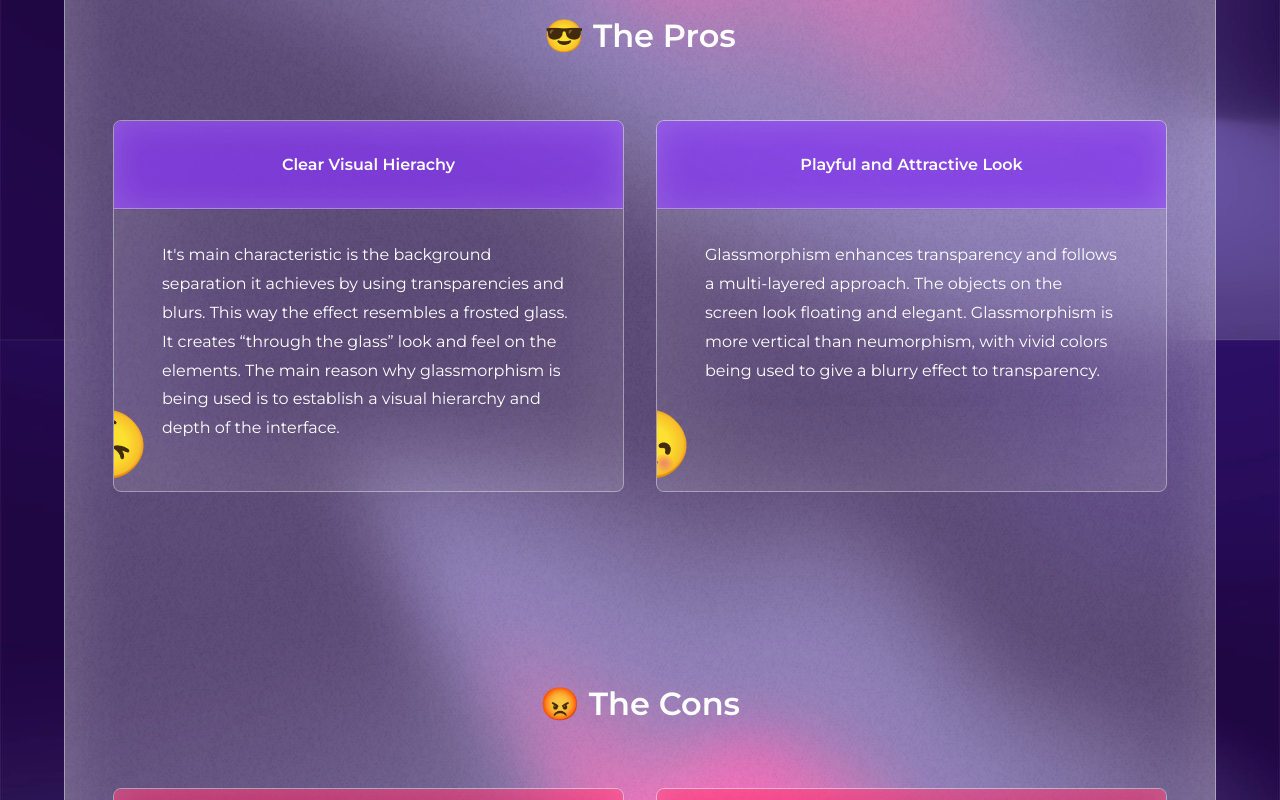
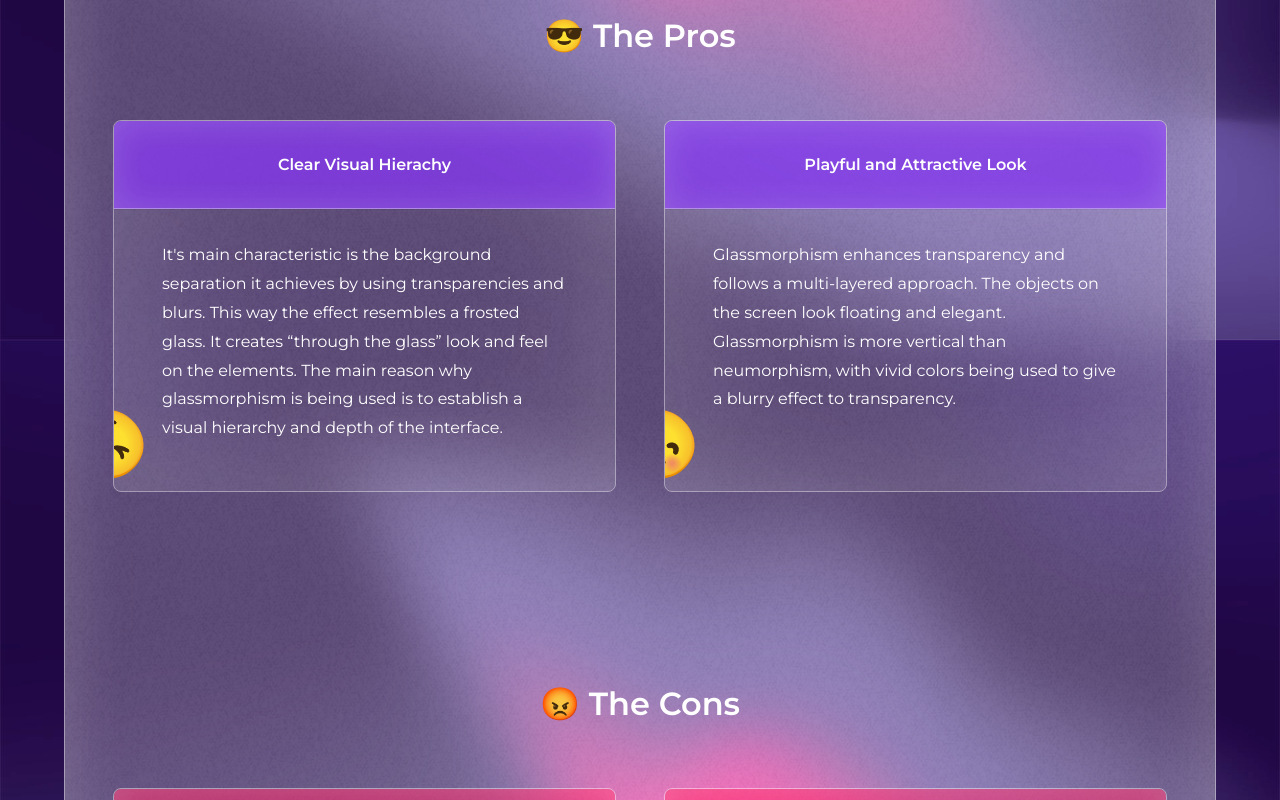
Before and after one commit to deadfiesta/Sea-Old, a React (Create React App) app: page /glassmorphism in a window 1280 px wide. Shown: the part 3500-4300 px from the top of the page. Built offline with nearby package versions, Linux system fonts and the light colour scheme.

Commit message:
updated column min width

```diff
--- a/src/scss/_brutalist.scss
+++ b/src/scss/_brutalist.scss
@@ -519,9 +519,15 @@
         }
         ul.pro-list,
         ul.con-list {
-            @include grid(400px) {
+            @include grid(335px) {
                 gap: 3rem;
             }
+            @include desktop {
+                @include grid(400px) {
+                    gap: 3rem;
+                }
+            }
+
             li {
                 position: relative;
                 z-index: 1;
--- a/src/scss/_glassmorphism.scss
+++ b/src/scss/_glassmorphism.scss
@@ -429,8 +429,13 @@
         }
         ul.pro-list,
         ul.con-list {
-            @include grid(420px) {
-                gap: 2rem;
+            @include grid(335px) {
+                gap: 3rem;
+            }
+            @include desktop {
+                @include grid(400px) {
+                    gap: 3rem;
+                }
             }
             li {
                 position: relative;
--- a/src/scss/_monochromatic.scss
+++ b/src/scss/_monochromatic.scss
@@ -462,8 +462,13 @@
         }
         ul.pro-list,
         ul.con-list {
-            @include grid(420px) {
-                gap: 2rem;
+            @include grid(335px) {
+                gap: 3rem;
+            }
+            @include desktop {
+                @include grid(400px) {
+                    gap: 3rem;
+                }
             }
             li {
                 z-index: 1;
--- a/src/scss/_neumorphism.scss
+++ b/src/scss/_neumorphism.scss
@@ -393,8 +393,13 @@
         }
         ul.pro-list,
         ul.con-list {
-            @include grid(420px) {
-                gap: 2rem;
+            @include grid(335px) {
+                gap: 3rem;
+            }
+            @include desktop {
+                @include grid(400px) {
+                    gap: 3rem;
+                }
             }
             li {
                 box-sizing: border-box;
```
